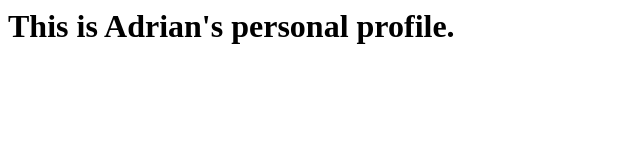
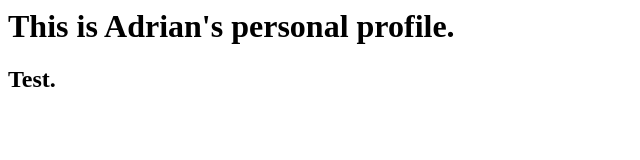
Before and after one commit to bwabster/cs-projects-valverumble, a plain HTML site: page index.html in a window 1280 px wide. Shown: the full height of the page, 0-640 px from the left. Drawn offline with Linux system fonts and the light colour scheme.

Commit message:
Add index.html

```diff
--- a/index.html
+++ b/index.html
@@ -1 +1,3 @@
 <h1>This is Adrian's personal profile.</h1>
+
+<h2>Test.</h2>
```
